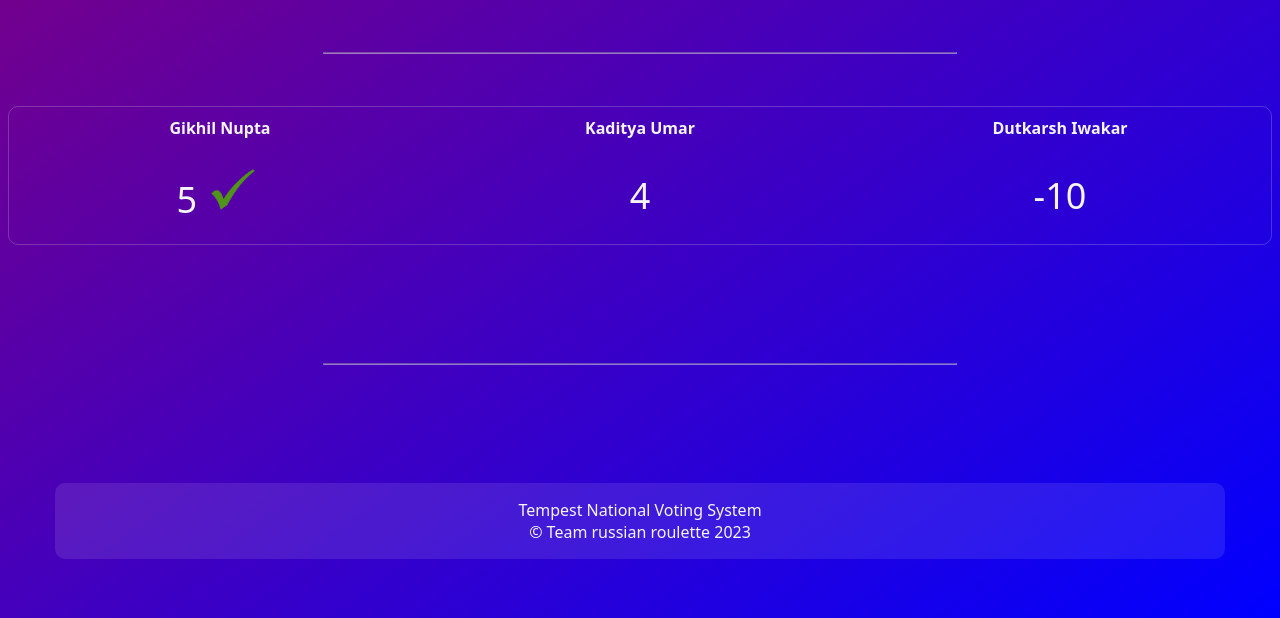
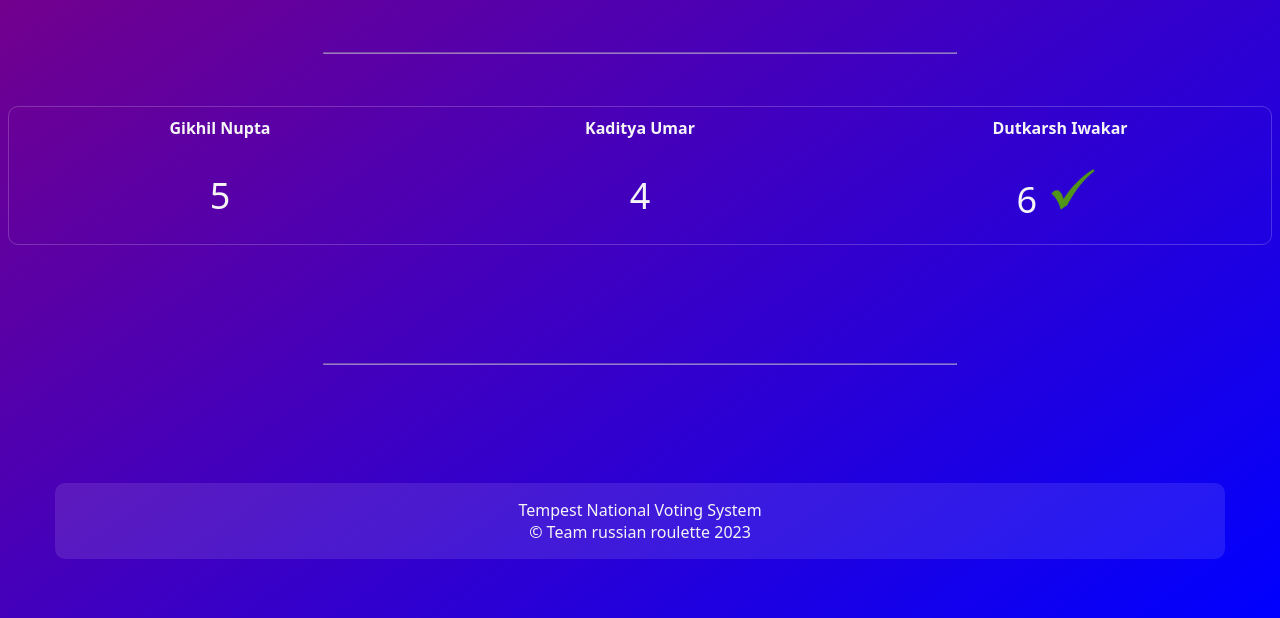
Before and after one commit to ryuukumar/code-geeks-hackathon, a plain HTML site: page voting blockchain/results.html in a window 1280 px wide. Shown: the part 182-800 px from the top of the page. Drawn offline with Linux system fonts and the light colour scheme.

Commit message:
update broken js

```diff
--- a/voting blockchain/results.html
+++ b/voting blockchain/results.html
@@ -30,7 +30,7 @@
 
 	<script>
 		var candidates = ['Gikhil Nupta', 'Kaditya Umar', 'Dutkarsh Iwakar']
-		var results = [5, 4, -10]
+		var results = [5, 4, 6]
 
 		var max = results[0]
 		for (i in results) {
```
Also changed, not shown: voting blockchain/voting.html (+0 -2 lines).
